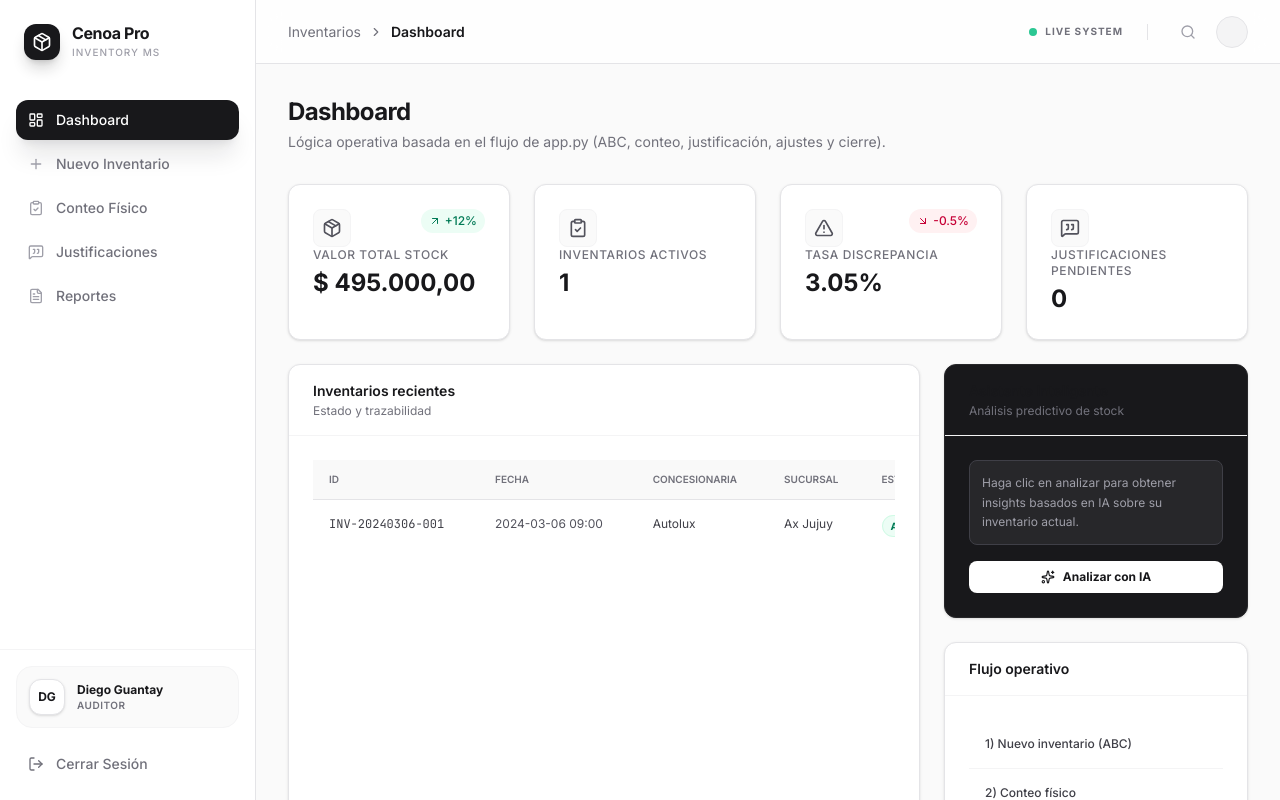
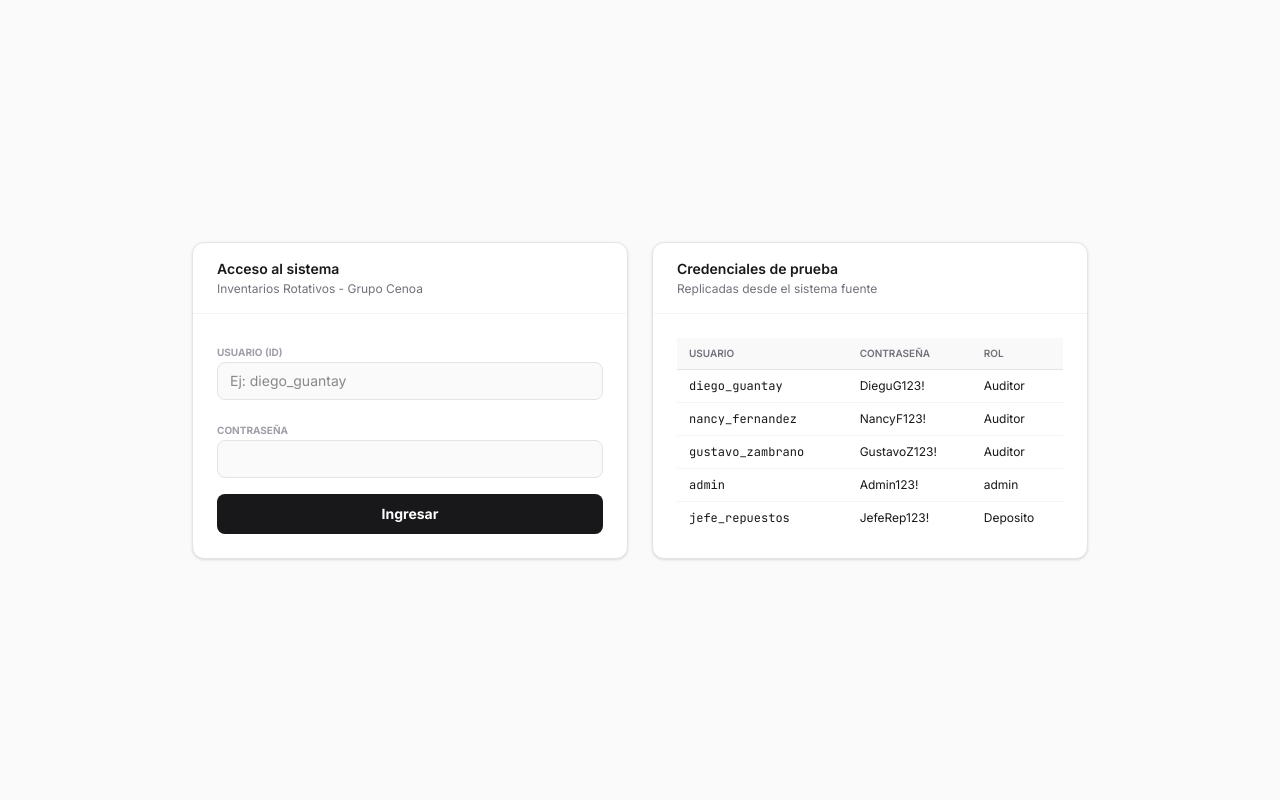
Before and after one commit to responsableauditoriacenoa/Inventario-Auditoria-Interna-Grupo-Cenoa-2, a React (Vite) app: page / in a window 1280 px wide. Shown: the top 800 px of the page. Built offline with nearby package versions, Linux system fonts and the light colour scheme.

Commit message:
Implement login and role-based access logic from source system

```diff
--- a/src/App.tsx
+++ b/src/App.tsx
@@ -27,11 +27,14 @@ function cn(...inputs: ClassValue[]) {
 }
 
 const STORAGE_KEY = 'cenoa-inventories-v1';
+const SESSION_KEY = 'cenoa-session-v1';
 
-const MOCK_USER: User = {
-  id: 'diego_guantay',
-  name: 'Diego Guantay',
-  role: 'Auditor',
+const TEST_CREDENTIALS: Record<string, { password: string; role: User['role']; name: string }> = {
+  diego_guantay: { password: 'DieguG123!', role: 'Auditor', name: 'Diego Guantay' },
+  nancy_fernandez: { password: 'NancyF123!', role: 'Auditor', name: 'Nancy Fernandez' },
+  gustavo_zambrano: { password: 'GustavoZ123!', role: 'Auditor', name: 'Gustavo Zambrano' },
+  admin: { password: 'Admin123!', role: 'admin', name: 'Admin' },
+  jefe_repuestos: { password: 'JefeRep123!', role: 'Deposito', name: 'Jefe de Repuestos' },
 };
 
 const CONCESIONARIAS: Record<string, string[]> = {
@@ -230,6 +233,10 @@ function calculateResults(articles: Article[]) {
 export default function App() {
   const [activeTab, setActiveTab] = useState<AppTab>('dashboard');
   const [inventories, setInventories] = useState<Inventory[]>(MOCK_INVENTORIES);
+  const [currentUser, setCurrentUser] = useState<User | null>(null);
+  const [loginUserId, setLoginUserId] = useState('');
+  const [loginPassword, setLoginPassword] = useState('');
+  const [loginError, setLoginError] = useState('');
   const [concessionaire, setConcessionaire] = useState('Autolux');
   const [branch, setBranch] = useState(CONCESIONARIAS.Autolux[0]);
   const [auditInventoryId, setAuditInventoryId] = useState('');
@@ -256,7 +263,34 @@ export default function App() {
     localStorage.setItem(STORAGE_KEY, JSON.stringify(inventories));
   }, [inventories]);
 
+  useEffect(() => {
+    try {
+      const rawSession = localStorage.getItem(SESSION_KEY);
+      if (!rawSession) {
+        return;
+      }
+      const parsed = JSON.parse(rawSession) as User;
+      if (parsed?.id && parsed?.role && parsed?.name) {
+        setCurrentUser(parsed);
+      }
+    } catch {
+      setCurrentUser(null);
+    }
+  }, []);
+
+  useEffect(() => {
+    if (!currentUser) {
+      localStorage.removeItem(SESSION_KEY);
+      return;
+    }
+    localStorage.setItem(SESSION_KEY, JSON.stringify(currentUser));
+  }, [currentUser]);
+
   const openInventories = useMemo(() => inventories.filter((inv) => inv.status === 'Abierto'), [inventories]);
+  const canAudit = currentUser?.role === 'Auditor' || currentUser?.role === 'admin';
+  const canManageInventory = canAudit;
+  const canValidate = currentUser?.role === 'Auditor';
+  const canDepositJustify = currentUser?.role === 'Deposito' || currentUser?.role === 'admin';
 
   useEffect(() => {
     if (!auditInventoryId && openInventories[0]) {
@@ -326,7 +360,36 @@ export default function App() {
     }
   };
 
+  const handleLogin = (event: React.FormEvent<HTMLFormElement>) => {
+    event.preventDefault();
+    const normalizedUser = loginUserId.trim();
+    const found = TEST_CREDENTIALS[normalizedUser];
+    if (!found) {
+      setLoginError('Usuario no encontrado');
+      return;
+    }
+    if (found.password !== loginPassword) {
+      setLoginError('Contraseña incorrecta');
+      return;
+    }
+    setCurrentUser({ id: normalizedUser, name: found.name, role: found.role });
+    setLoginError('');
+    setLoginPassword('');
+    setActiveTab('dashboard');
+  };
+
+  const handleLogout = () => {
+    setCurrentUser(null);
+    setLoginUserId('');
+    setLoginPassword('');
+    setLoginError('');
+    setActiveTab('dashboard');
+  };
+
   const createInventory = () => {
+    if (!currentUser || !canManageInventory) {
+      return;
+    }
     const id = generateInventoryId();
     if (inventories.some((inv) => inv.id === id)) {
       return;
@@ -339,7 +402,7 @@ export default function App() {
       date,
       concessionaire,
       branch,
-      auditor: MOCK_USER.name,
+      auditor: currentUser.name,
       status: 'Abierto',
       articles,
       closureDate: '',
@@ -358,12 +421,15 @@ export default function App() {
   const reportResults = useMemo(() => calculateResults(reportInventory?.articles ?? []), [reportInventory]);
 
   const closeInventory = (inventoryId: string) => {
+    if (!currentUser || !canManageInventory) {
+      return;
+    }
     const now = new Date();
     const closureDate = `${now.getFullYear()}-${String(now.getMonth() + 1).padStart(2, '0')}-${String(now.getDate()).padStart(2, '0')} ${String(now.getHours()).padStart(2, '0')}:${String(now.getMinutes()).padStart(2, '0')}`;
     setInventories((prev) =>
       prev.map((inv) =>
         inv.id === inventoryId
-          ? { ...inv, status: 'Cerrado', closureDate, closureUser: MOCK_USER.id }
+          ? { ...inv, status: 'Cerrado', closureDate, closureUser: currentUser.id }
           : inv,
       ),
     );
@@ -449,6 +515,9 @@ export default function App() {
           </div>
         );
       case 'new':
+        if (!canManageInventory) {
+          return <Card><p className="text-sm text-zinc-500">Solo Auditores o admin pueden generar inventarios.</p></Card>;
+        }
         return (
           <div className="max-w-4xl mx-auto space-y-6">
             <div className="flex items-center justify-between">
@@ -537,6 +606,9 @@ export default function App() {
           </div>
         );
       case 'audit':
+        if (!canAudit) {
+          return <Card><p className="text-sm text-zinc-500">Solo Auditores o admin pueden cargar conteo físico.</p></Card>;
+        }
         if (openInventories.length === 0) {
           return <Card><p className="text-sm text-zinc-500">No hay inventarios abiertos para carga de conteo físico.</p></Card>;
         }
@@ -693,6 +765,7 @@ export default function App() {
                         placeholder="Explique el motivo de la diferencia..."
                         value={item.justification ?? ''}
                         onChange={(e) => saveArticlePatch(justInventoryId, item.id, { justification: e.target.value })}
+                        disabled={!canDepositJustify}
                       />
                     </div>
                     <div className="flex items-center justify-between pt-2">
@@ -701,6 +774,7 @@ export default function App() {
                           className="text-xs font-bold bg-white border border-zinc-200 rounded-lg px-3 py-1.5 focus:outline-none"
                           value={item.adjustmentType ?? ''}
                           onChange={(e) => saveArticlePatch(justInventoryId, item.id, { adjustmentType: e.target.value as Article['adjustmentType'] })}
+                          disabled={!canValidate || item.validatedStatus !== 'SI'}
                         >
                           <option value="">Seleccionar</option>
                           <option>Ajuste</option>
@@ -713,6 +787,7 @@ export default function App() {
                             className="w-24 border border-zinc-200 rounded-lg px-2 py-1.5 text-xs"
                             value={item.adjustmentQuantity ?? 0}
                             onChange={(e) => saveArticlePatch(justInventoryId, item.id, { adjustmentQuantity: Number(e.target.value) })}
+                            disabled={!canValidate || item.validatedStatus !== 'SI'}
                           />
                         )}
                         <div className="flex items-center gap-2">
@@ -721,10 +796,11 @@ export default function App() {
                             id={`val-${item.id}`}
                             className="w-4 h-4 rounded border-zinc-300 text-zinc-900 focus:ring-zinc-900"
                             checked={item.validatedStatus === 'SI'}
+                            disabled={!canValidate}
                             onChange={(e) =>
                               saveArticlePatch(justInventoryId, item.id, {
                                 validatedStatus: e.target.checked ? 'SI' : 'NO',
-                                validatedBy: MOCK_USER.id,
+                                validatedBy: currentUser?.id ?? '',
                                 validatedAt: new Date().toISOString(),
                               })
                             }
@@ -741,6 +817,9 @@ export default function App() {
           </div>
         );
       case 'reports':
+        if (!canManageInventory) {
+          return <Card><p className="text-sm text-zinc-500">Solo Auditores o admin pueden cerrar y reportar inventarios.</p></Card>;
+        }
         if (openInventories.length === 0) {
           return <Card><p className="text-sm text-zinc-500">No hay inventarios abiertos para cierre y reporte.</p></Card>;
         }
@@ -835,6 +914,64 @@ export default function App() {
     }
   };
 
+  if (!currentUser) {
+    return (
+      <div className="min-h-screen bg-[#FAFAFA] text-zinc-900 flex items-center justify-center p-6">
+        <div className="w-full max-w-4xl grid grid-cols-1 lg:grid-cols-2 gap-6">
+          <Card title="Acceso al sistema" subtitle="Inventarios Rotativos - Grupo Cenoa">
+            <form className="space-y-4" onSubmit={handleLogin}>
+              <div className="space-y-1.5">
+                <label className="text-[10px] font-bold text-zinc-400 uppercase">Usuario (ID)</label>
+                <input
+                  value={loginUserId}
+                  onChange={(e) => setLoginUserId(e.target.value)}
+                  className="w-full bg-zinc-50 border border-zinc-200 rounded-lg px-3 py-2 text-sm focus:outline-none focus:ring-2 focus:ring-zinc-900/5"
+                  placeholder="Ej: diego_guantay"
+                />
+              </div>
+              <div className="space-y-1.5">
+                <label className="text-[10px] font-bold text-zinc-400 uppercase">Contraseña</label>
+                <input
+                  type="password"
+                  value={loginPassword}
+                  onChange={(e) => setLoginPassword(e.target.value)}
+                  className="w-full bg-zinc-50 border border-zinc-200 rounded-lg px-3 py-2 text-sm focus:outline-none focus:ring-2 focus:ring-zinc-900/5"
+                />
+              </div>
+              {loginError && <p className="text-xs text-rose-600 font-semibold">{loginError}</p>}
+              <button type="submit" className="w-full py-2.5 bg-zinc-900 text-white rounded-lg text-sm font-bold hover:bg-zinc-800 transition-all">
+                Ingresar
+              </button>
+            </form>
+          </Card>
+
+          <Card title="Credenciales de prueba" subtitle="Replicadas desde el sistema fuente">
+            <div className="overflow-x-auto">
+              <table className="w-full text-left border-collapse">
+                <thead>
+                  <tr className="bg-zinc-50 border-b border-zinc-200">
+                    <th className="px-3 py-2 text-[10px] font-bold text-zinc-500 uppercase">Usuario</th>
+                    <th className="px-3 py-2 text-[10px] font-bold text-zinc-500 uppercase">Contraseña</th>
+                    <th className="px-3 py-2 text-[10px] font-bold text-zinc-500 uppercase">Rol</th>
+                  </tr>
+                </thead>
+                <tbody className="divide-y divide-zinc-100 text-xs">
+                  {Object.entries(TEST_CREDENTIALS).map(([userId, data]) => (
+                    <tr key={userId}>
+                      <td className="px-3 py-2 font-mono">{userId}</td>
+                      <td className="px-3 py-2">{data.password}</td>
+                      <td className="px-3 py-2">{data.role}</td>
+                    </tr>
+                  ))}
+                </tbody>
+              </table>
+            </div>
+          </Card>
+        </div>
+      </div>
+    );
+  }
+
   return (
     <div className="min-h-screen bg-[#FAFAFA] text-zinc-900 flex font-sans selection:bg-zinc-900 selection:text-white">
       {/* Sidebar */}
@@ -876,14 +1013,14 @@ export default function App() {
         <div className="p-4 border-t border-zinc-100">
           <div className="flex items-center gap-3 p-3 bg-zinc-50 rounded-2xl border border-zinc-100 mb-4">
             <div className="w-9 h-9 rounded-xl bg-white border border-zinc-200 flex items-center justify-center text-xs font-bold text-zinc-900 shadow-sm">
-              DG
+              {currentUser.name.split(' ').map((part) => part[0]).join('').slice(0, 2).toUpperCase()}
             </div>
             <div className="flex-1 min-w-0">
-              <p className="text-xs font-bold text-zinc-900 truncate">{MOCK_USER.name}</p>
-              <p className="text-[10px] text-zinc-500 uppercase tracking-wider font-semibold">{MOCK_USER.role}</p>
+              <p className="text-xs font-bold text-zinc-900 truncate">{currentUser.name}</p>
+              <p className="text-[10px] text-zinc-500 uppercase tracking-wider font-semibold">{currentUser.role}</p>
             </div>
           </div>
-          <button className="w-full flex items-center gap-3 px-3 py-2.5 text-zinc-500 hover:text-rose-600 hover:bg-rose-50 rounded-xl text-sm font-medium transition-all group">
+          <button onClick={handleLogout} className="w-full flex items-center gap-3 px-3 py-2.5 text-zinc-500 hover:text-rose-600 hover:bg-rose-50 rounded-xl text-sm font-medium transition-all group">
             <LogOut className="w-4 h-4 group-hover:-translate-x-1 transition-transform" />
             Cerrar Sesión
           </button>
```
